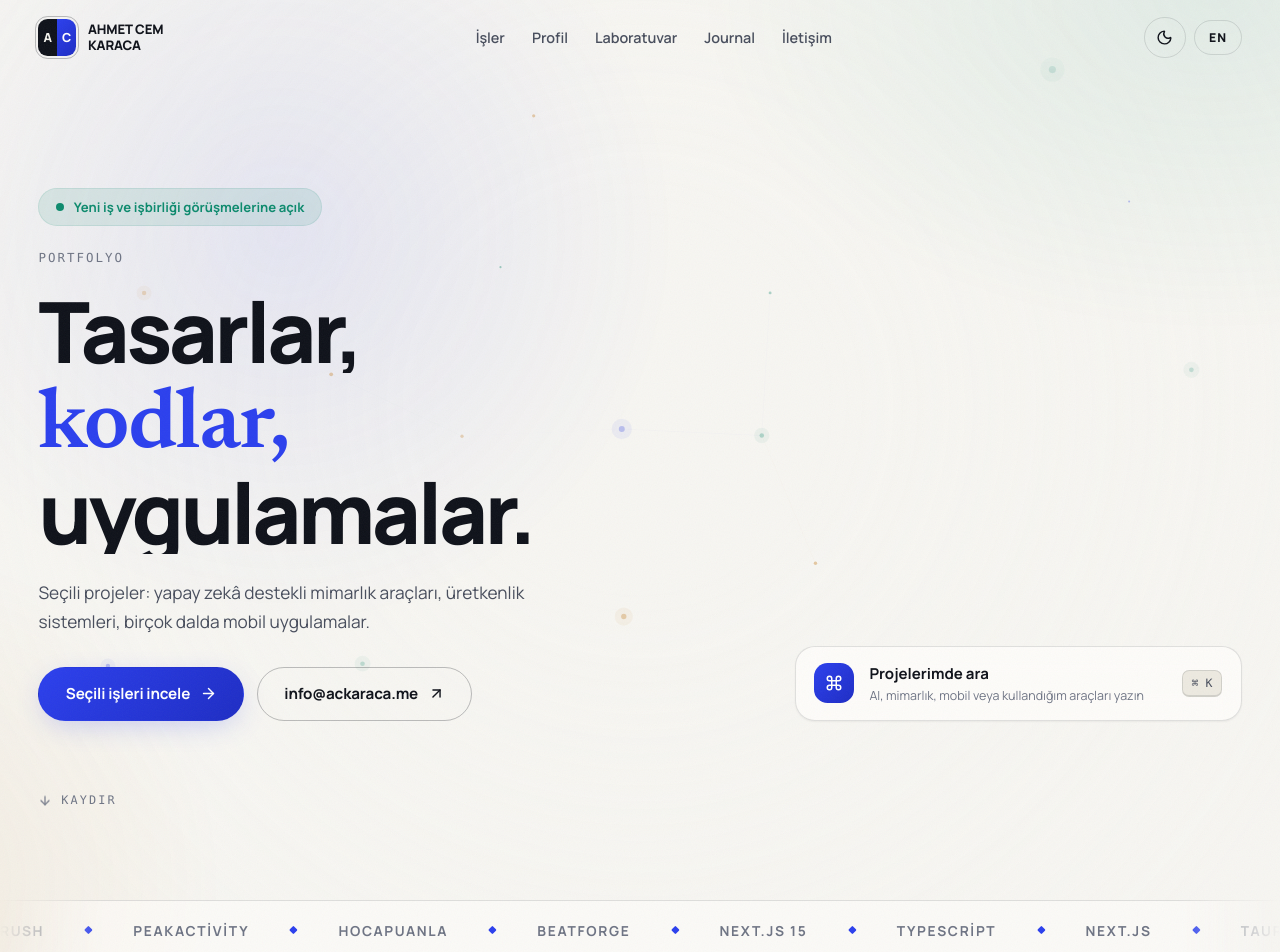
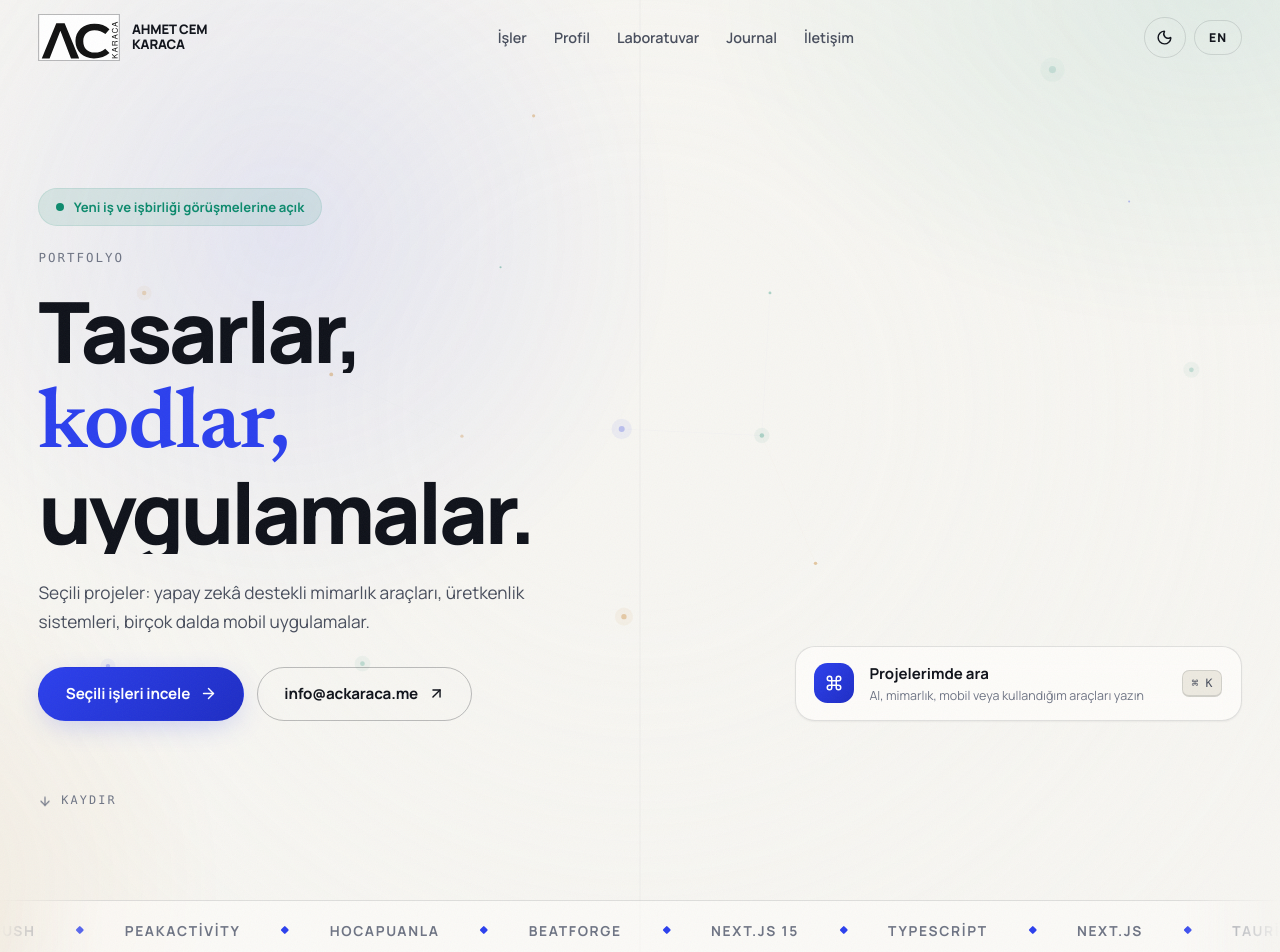
Before and after one commit to ahmetcemkaraca/ackaracame, a React (Vite) app: page / in a window 1280 px wide. Shown: the top 952 px of the page. Built offline with nearby package versions, Linux system fonts and the light colour scheme.

Commit message:
use AC Karaca logo asset

```diff
--- a/src/components/layout/SiteFooter.tsx
+++ b/src/components/layout/SiteFooter.tsx
@@ -42,7 +42,7 @@ export const SiteFooter = ({ settings, showJournal = false }: { settings: SiteSe
         </div>
       </div>
       <div className="shell">
-        <span className="site-footer__wordmark" aria-hidden="true">ACKARACA</span>
+        <img className="site-footer__wordmark" src="/AC-KARACA.svg" alt="" aria-hidden="true" />
       </div>
       <div className="shell site-footer__bottom">
         <span>© {year} {localize(settings.ownerName, locale)} - bruv 🥀🥀🥀</span>
--- a/src/components/layout/SiteHeader.tsx
+++ b/src/components/layout/SiteHeader.tsx
@@ -91,7 +91,7 @@ export const SiteHeader = ({ settings }: SiteHeaderProps) => {
     <header ref={headerRef} className={`site-header${scrolled ? ' site-header--scrolled' : ''}`}>
       <div className="site-header__inner shell">
         <Link href={localeHref('/')} className="brand" aria-label={`${localize(settings.ownerName, locale)} — ${locale === 'tr' ? 'ana sayfa' : 'home'}`}>
-          <span className="brand__mark" aria-hidden="true"><i>A</i><i>C</i></span>
+          <img className="brand__mark" src="/AC-KARACA.svg" alt="" aria-hidden="true" />
           <span className="brand__name">Ahmet Cem<br />Karaca</span>
         </Link>
 
--- a/src/components/studio/StudioWorkspace.tsx
+++ b/src/components/studio/StudioWorkspace.tsx
@@ -625,7 +625,7 @@ export const StudioWorkspace = ({ userEmail, onLogout }: StudioWorkspaceProps) =
     <div className="studio-shell">
       <a className="studio-skip-link" href="#studio-main">Ana içeriğe geç</a>
       <aside ref={mobileNavigationRef} id="studio-navigation" className={`studio-sidebar${mobileNavigationOpen ? ' studio-sidebar--open' : ''}`}>
-        <div className="studio-brand"><a href="/" aria-label="ACKaraca sitesine git"><span>ACK</span><strong>Content studio</strong></a><small>Private editorial system</small></div>
+        <div className="studio-brand"><a href="/" aria-label="ACKaraca sitesine git"><img src="/AC-KARACA.svg" alt="" aria-hidden="true" /><strong>Content studio</strong></a><small>Private editorial system</small></div>
         <nav aria-label="Stüdyo bölümleri">
           {sections.map((item) => <button type="button" key={item.id} className={section === item.id ? 'is-active' : ''} aria-current={section === item.id ? 'page' : undefined} onClick={() => navigate(item.id)}><span>{item.index}</span>{item.label}</button>)}
         </nav>
--- a/src/styles/global.css
+++ b/src/styles/global.css
@@ -565,39 +565,20 @@ html[data-theme='dark'] .button--primary {
 }
 
 .brand__mark {
-  display: grid;
-  grid-template-columns: repeat(2, 1fr);
-  width: 2.35rem;
-  height: 2.35rem;
+  display: block;
+  width: 5.1rem;
+  height: auto;
+  aspect-ratio: 1.76;
+  object-fit: contain;
   overflow: hidden;
-  border-radius: 0.6rem;
-  outline: 1px solid var(--line-strong);
-  outline-offset: 2px;
-  transition: transform 420ms var(--ease-spring), outline-color 220ms ease;
+  border: 1px solid var(--line-strong);
+  flex-shrink: 0;
+  transition: transform 420ms var(--ease-spring), border-color 220ms ease;
 }
 
 .brand:hover .brand__mark {
   transform: rotate(-6deg) scale(1.05);
-  outline-color: var(--accent);
-}
-
-.brand__mark i {
-  display: grid;
-  place-items: center;
-  font-style: normal;
-  font-weight: 800;
-  font-size: 0.78rem;
-  letter-spacing: 0;
-}
-
-.brand__mark i:first-child {
-  color: var(--inverse-ink);
-  background: var(--ink);
-}
-
-.brand__mark i:last-child {
-  color: #fff;
-  background: linear-gradient(135deg, var(--accent), var(--accent-strong));
+  border-color: var(--accent);
 }
 
 .brand__name {
@@ -865,22 +846,13 @@ html[data-theme='dark'] .button--primary {
 
 .site-footer__wordmark {
   display: block;
-  width: fit-content;
+  width: min(100%, 44rem);
+  height: auto;
+  aspect-ratio: 1.76;
+  object-fit: contain;
   margin-inline: auto;
   padding-bottom: clamp(1rem, 3vw, 2rem);
-  font-size: clamp(3.4rem, 13.5vw, 12rem);
-  font-weight: 800;
-  letter-spacing: -0.02em;
-  line-height: 0.9;
-  white-space: nowrap;
-  color: transparent;
-  -webkit-text-stroke: 1px color-mix(in srgb, var(--inverse-ink) 34%, transparent);
   user-select: none;
-  transition: color 500ms var(--ease-out);
-}
-
-.site-footer__wordmark:hover {
-  color: color-mix(in srgb, var(--inverse-ink) 92%, transparent);
 }
 
 .site-footer__bottom {
--- a/src/styles/studio.css
+++ b/src/styles/studio.css
@@ -225,16 +225,16 @@
 }
 
 .studio-brand a span {
-  display: grid;
-  place-items: center;
-  width: 38px;
-  height: 38px;
-  border-radius: 50%;
-  background: var(--studio-ink);
-  color: var(--studio-panel-strong);
-  font-size: 0.72rem;
-  font-weight: 850;
-  letter-spacing: -0.04em;
+  display: none;
+}
+
+.studio-brand a img {
+  display: block;
+  width: 76px;
+  height: auto;
+  aspect-ratio: 1.76;
+  object-fit: contain;
+  flex-shrink: 0;
 }
 
 .studio-brand a strong {
```
Also changed, not shown: public/AC-KARACA.svg (added).
